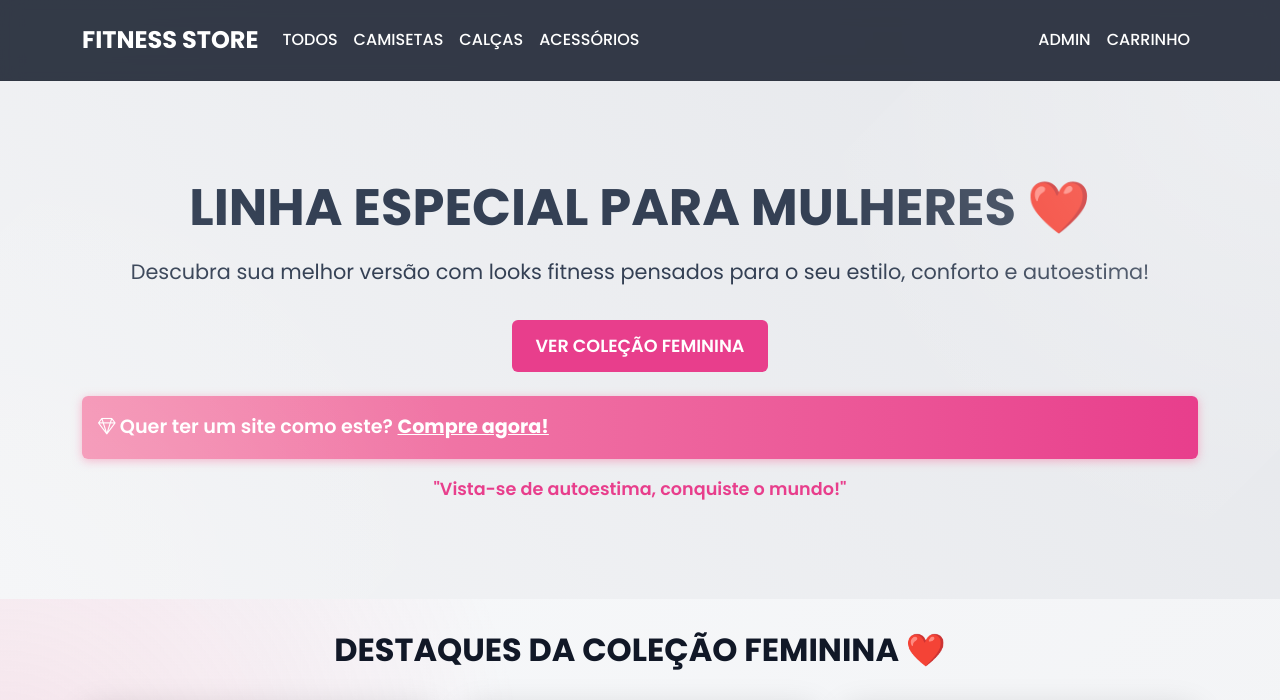
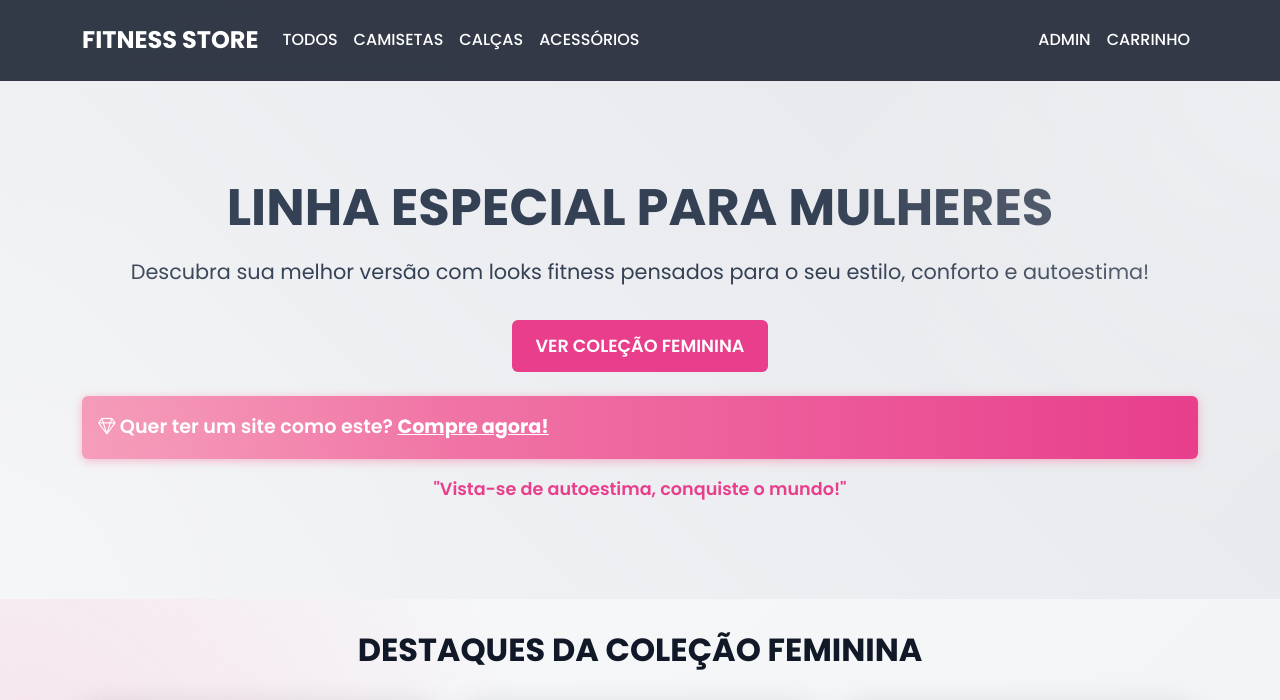
Before and after one commit to chiapettaiago/fitness, a Flask app: page / in a window 1280 px wide. Shown: the top 700 px of the page. Run offline with Flask 3, Linux system fonts and the light colour scheme; some libraries are stand-ins or nearby versions.

Commit message:
update 1.5

```diff
--- a/templates/index.html
+++ b/templates/index.html
@@ -5,7 +5,7 @@
 <section class="hero-section" style="position:relative;">
     <div class="container">
         <div class="hero-content text-center">
-            <h1 class="hero-title" style="font-size:3.2rem;">LINHA ESPECIAL PARA MULHERES <span style="color:#f48fb1;">&#10084;&#65039;</span></h1>
+            <h1 class="hero-title" style="font-size:3.2rem;">LINHA ESPECIAL PARA MULHERES </h1>
             <p class="hero-subtitle" style="font-size:1.3rem;">Descubra sua melhor versão com looks fitness pensados para o seu estilo, conforto e autoestima!</p>
             <a href="#featured" class="btn hero-cta" style="font-size:1.1rem;">VER COLEÇÃO FEMININA</a>
         </div>
@@ -31,7 +31,7 @@
     {% endwith %}
 
     <section id="featured" class="featured-section">
-        <h2 class="section-title">DESTAQUES DA COLEÇÃO FEMININA <span style="color:#e83e8c;">&#10084;&#65039;</span></h2>
+        <h2 class="section-title">DESTAQUES DA COLEÇÃO FEMININA </h2>
         <div class="row">
             {% for product in featured_products %}
             <div class="col-md-4">
```
